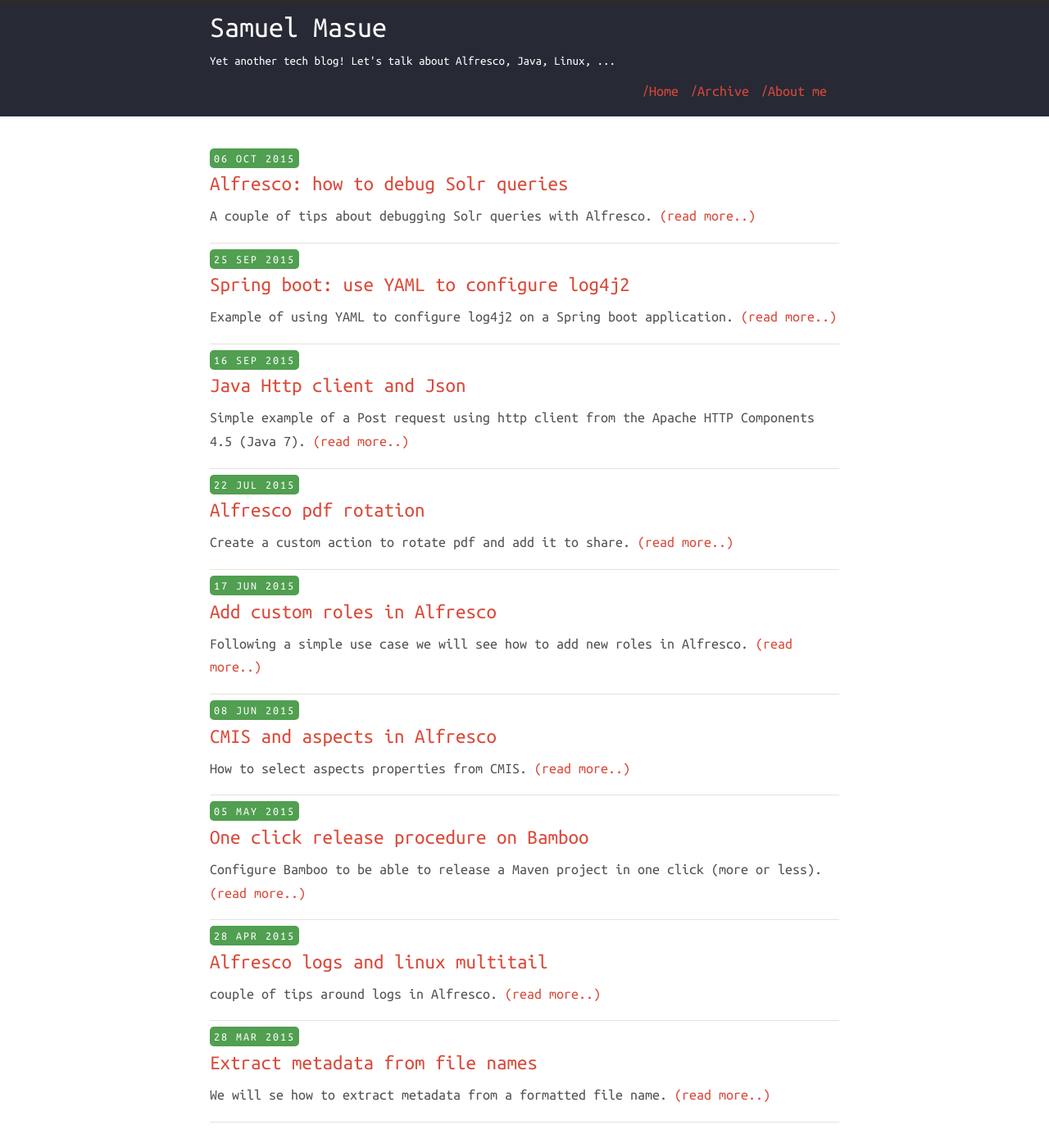
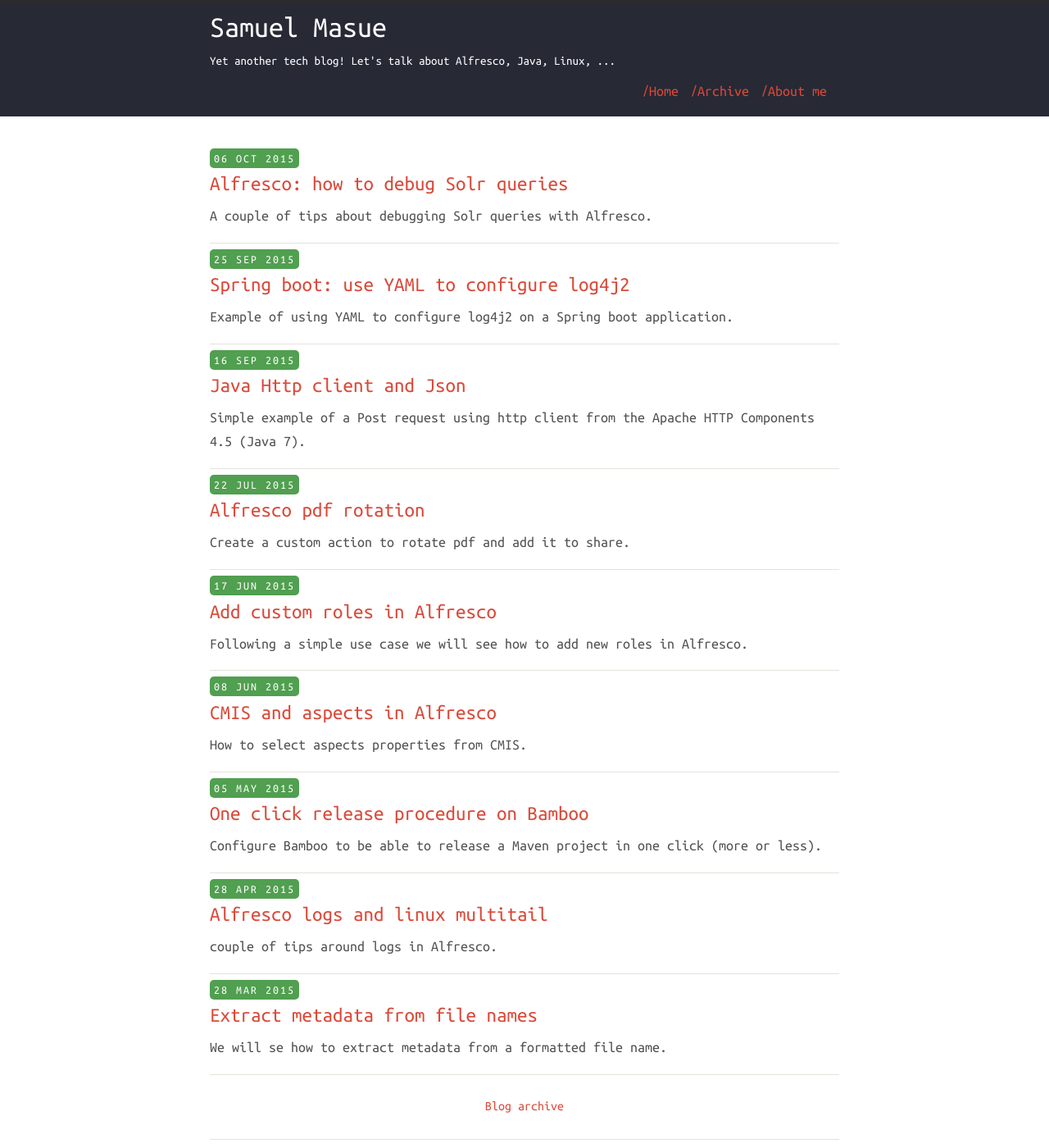
Before and after one commit to TheWeirdDev/theweirddev.github.io, a Jekyll site: the page built from index.html, in a window 1280 px wide and 1400 px high. Shown: the whole window at 82% size. Built offline with Jekyll 4.4.1, drawn with Linux system fonts in a browser that asks for light colours; nearby versions of some CDN libraries.

Commit message:
Remove read more from the home page

```diff
--- a/index.html
+++ b/index.html
@@ -13,9 +13,7 @@
     			</h3>
 
   				<p>
-	  				{{ post.description }}	<a href="{{ post.url | prepend: site.baseurl | prepend: site.url }}" title="{{ post.title}}">
-					(read more..)
-				</a>
+	  				{{ post.description }}
   			</div>
   		{% endfor %}
 	</div>
```
